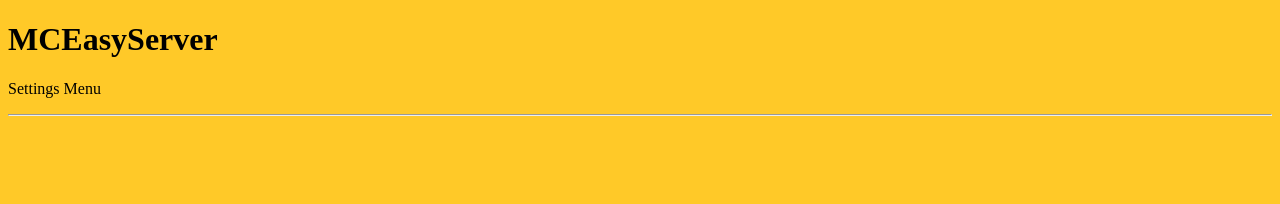
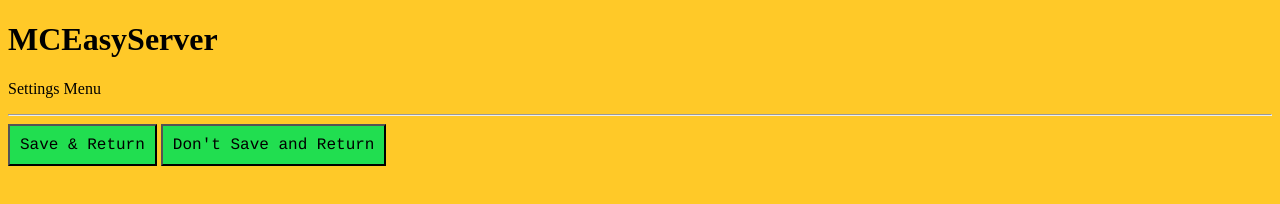
Before and after one commit to Simas2006/MCEasyServerv4, an Electron app: page static/settings/index.html in a window 1280 px wide. Drawn offline with Linux system fonts and the light colour scheme; no server answers.

Commit message:
Add little buttons + fix local text

```diff
--- a/static/settings/index.html
+++ b/static/settings/index.html
@@ -10,6 +10,10 @@
   <h1>MCEasyServer</h1>
   <p>Settings Menu</p>
   <hr />
+  <button class="settings-buttons" onclick="saveData()">Save & Return</button>
+  <button class="settings-buttons" onclick="location.href = __dirname + '/../main/index.html'">Don't Save and Return</button>
+  <br />
+  <br />
   <div id="options"></div>
 </body>
 </html>
--- a/static/style.css
+++ b/static/style.css
@@ -7,7 +7,7 @@
   color: black;
 }
 
-textarea,#server-command,#server-button {
+textarea,#server-command,#server-button,.settings-buttons {
   font-family: "Courier";
   font-size: 100%;
   color: black;
@@ -69,3 +69,13 @@
 input[type="checkbox"]:checked {
   background-color: green;
 }
+.settings-buttons {
+  background-color: #21de50;
+  border-radius: 0px;
+  padding: 10px;
+}
+
+#update-log {
+  width: 100vw;
+  height: 90vh;
+}
```
Also changed, not shown: static/main/index.html (+1 -1 lines).
